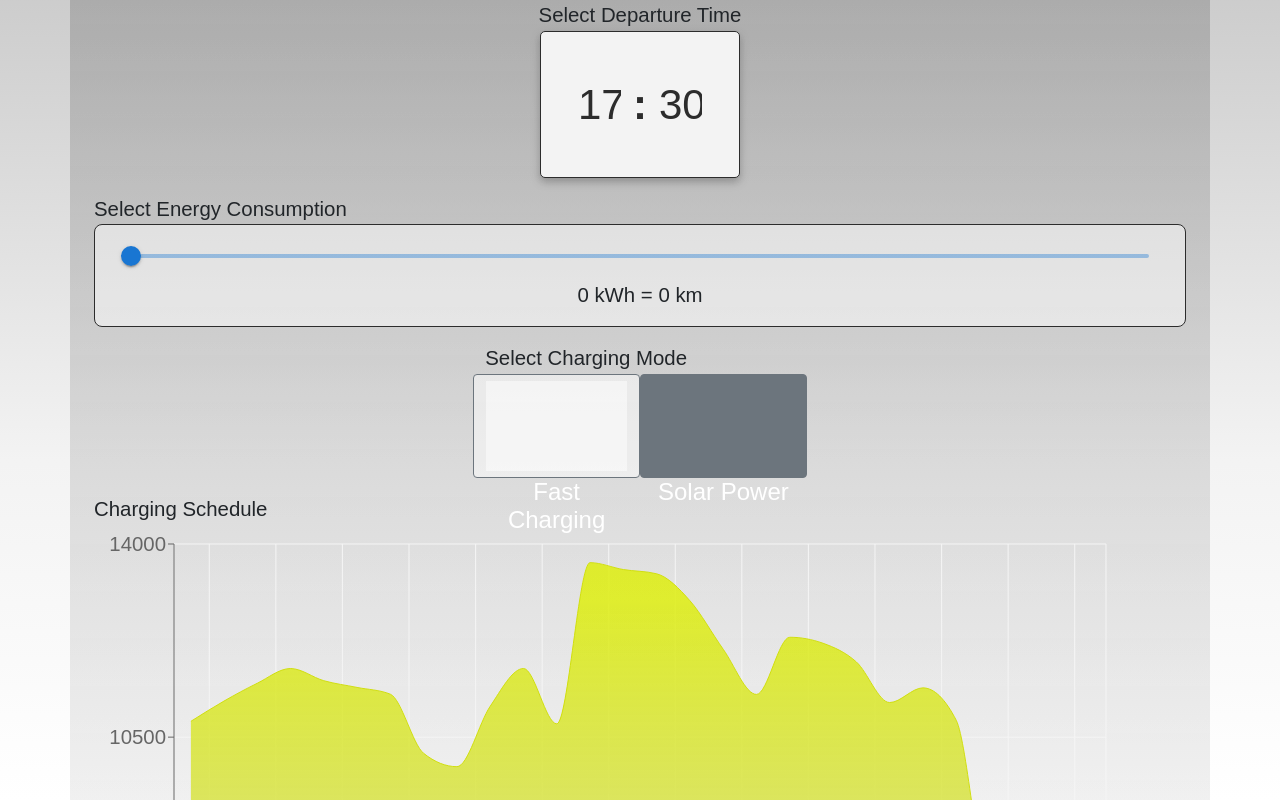
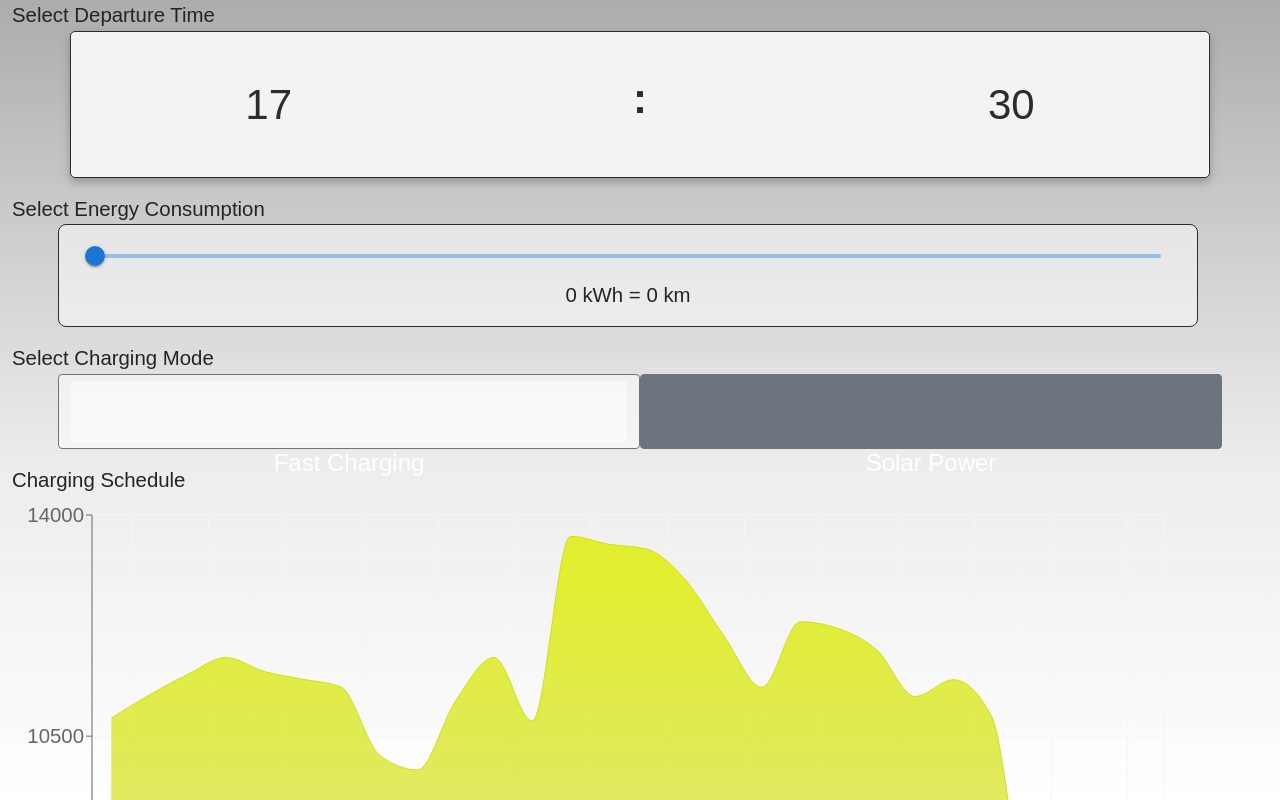
Before and after one commit to oltyx/design-project, a React (Create React App) app: page /schedule in a window 1280 px wide. Built offline with nearby package versions, Linux system fonts and the light colour scheme; some icons are missing; a web font is replaced by a local one.

Commit message:
fixed and cleanup css; index css; fixed feedback buttons

```diff
--- a/src/components/pages/Feedback.tsx
+++ b/src/components/pages/Feedback.tsx
@@ -55,7 +55,7 @@ export default function Feedback(props: FeedbackProps) {
                     <Button className="exitButton" onClick={handleClick}><BsX style={{height:"5vh", width: "5vh"}}/></Button>
                 </Col>
             </Row>
-            <Row className={"h-100 rowrow"}>
+            <Row style={{alignItems: "center", height: "100%"}}>
                 <Col>
                     <FormProvider {...form}>
                     <Form className={"feedbackForm"} onSubmit={form.handleSubmit(onSubmit)}>
--- a/src/components/pages/Schedule.tsx
+++ b/src/components/pages/Schedule.tsx
@@ -34,7 +34,7 @@ export default function Schedule() {
     const [emissions, setEmissions] = useState<number>(0);
 
     return(
-        <Container className="schedule">
+        <Container className="schedule" fluid={true}>
             <Row>
                 <Col>
                     Select Departure Time
--- a/src/components/pages/Start.tsx
+++ b/src/components/pages/Start.tsx
@@ -18,14 +18,14 @@ export default function Start({name, ...props}:StartProps) {
 
     return(
         <Container className={"startPage"} fluid={true}>
-            <Row >
+            <Row style={{marginTop: "2rem"}}>
                 <Col>
                     <h1 className={"responsiveTitle"}>
                         Hello, {name}!
                     </h1>
                 </Col>
             </Row>
-            <Row className={"carRow"}>
+            <Row className={"carRow"} style={{alignContent: "center", width: "100%", height: "100%"}}>
                 <Col>
                     <img className={"carStyle"}
                          src={EvCar}
--- a/src/components/widgets/TimeSelector.tsx
+++ b/src/components/widgets/TimeSelector.tsx
@@ -1,5 +1,5 @@
 import React, {MutableRefObject, useCallback, useEffect, useRef} from 'react';
-import { Input } from 'reactstrap';
+import { Col, Container, Input, Row } from 'reactstrap';
 
 import '../../styles/timeSelector.scss';
 
@@ -65,30 +65,27 @@ export default function TimeSelector({ hour, setHour, minutes, setMinutes, ...pr
 
     return (
 
-        <div className="time-picker">
-            <div className="hour">
-
-                {/* <div ref={hrUpRef} className="hr-up"/> */}
+        <Container className="time-picker">
+            <Row className="hour">
+                <Col>
                     <Input disabled
-                        //    ref={hourInputRef}
                         type="number"
                         className="hr"
                         value={hour}/>
-                {/* <div ref={hrDownRef} className="hr-down"/> */}
-            </div>
-
+                </Col>
+                <Col>
                 <div className="separator">:</div>
-
+                </Col>
+                <Col>
                 <div className="minute">
-                {/* <div ref={minUpRef} className="min-up"/> */}
                     <Input disabled
-                        //    ref={minutesInputRef}
                            type="number"
                            className="min"
                            value={minutes}/>
-                {/* <div ref={minDownRef} className="min-down"/> */}
                            </div>
-        </div>
+                </Col>
+            </Row>
+        </Container>
 
     );
 }
--- a/src/index.scss
+++ b/src/index.scss
@@ -15,11 +15,10 @@ code {
 }
 html, body, #app, #app>div, #root, .App {
   height: 100vh;
-  min-height: 100vh;
+  // min-height: 100vh;
   width: 100vw;
-  min-width: 100vw;
-  overflow-y: scroll;
-  overflow-x: hidden;
+  // min-width: 100vw;
+  overflow: hidden;
 }
 
 * {
--- a/src/styles/chargingSession.scss
+++ b/src/styles/chargingSession.scss
@@ -1,6 +1,12 @@
 @import "lightMode.scss";
 
 .chargingSession {
+    position: fixed;
+    overflow-y: scroll;
+    top: 0;
+    right: 0;
+    bottom: 0;
+    left: 0;
     height: 100%;
     min-width: 100%;
     width: 100%;
--- a/src/styles/feedback.scss
+++ b/src/styles/feedback.scss
@@ -1,21 +1,35 @@
 @import "lightMode.scss";
 
 .feedback {
-    height: 100%;
-    max-height: 100%;
+    position: fixed;
+    overflow-y: scroll;
+    top: 0;
+    right: 0;
+    bottom: 0;
+    left: 0;
+    // height: 100%;
+    // max-height: 100%;
     width: 100%;
     min-width: 100%;
     display: flex;
     align-items: center;
     background: $global_background_color;
     flex-direction: column;
-    justify-content: start;
+    // justify-content: start;
 
     .ratedButton {
         border: none !important;
         color: $feedback_vote;
         background: none !important;
         background-color: none !important;
+    }
+
+    .ratedButton:focus{
+        border: none !important;
+        color: $feedback_vote;
+        background: none !important;
+        background-color: none !important;
+        box-shadow: none !important;
     }
 
     .unratedButton {
@@ -25,12 +39,12 @@
         background: none !important;
     }
 
-    .commentsContainer {
-        display: flex;
-        flex-direction: column;
-        justify-content: space-between;
-        height: 100%;
-    }
+    // .commentsContainer {
+    //     display: flex;
+    //     flex-direction: column;
+    //     justify-content: space-between;
+    //     height: 100%;
+    // }
 
     .exitButton {
         border: none;
@@ -50,11 +64,6 @@
         background: none;
     }
 
-    .rowrow {
-        align-items: center;
-
-    }
-
 
 }
 
@@ -62,7 +71,7 @@
 
 .centerFlexbox {
     display: flex;
-    justify-content: center;
+    // justify-content: center;
     align-items: center;
     flex-direction: column;
 }
--- a/src/styles/lightMode.scss
+++ b/src/styles/lightMode.scss
@@ -46,6 +46,7 @@ h1, h2, h3, h4, h5, h6 {
     font-family: $family-font;
     height: 7vh;
     width: 12vh;
+    margin-bottom: 1rem;
     // margin-top: 100%;
 
 
--- a/src/styles/schedule.scss
+++ b/src/styles/schedule.scss
@@ -1,16 +1,21 @@
 @import "lightMode.scss";
 
 .schedule {
-    min-height: 100%;
+    position: fixed;
+    overflow-y: scroll;
+    top: 0;
+    right: 0;
+    bottom: 0;
+    left: 0;
+    // min-height: 100%;
     // max-height: 100%;
     width: 100%;
     // min-width: 100%;
     display: flex;
-    align-items: center;
+    // align-items: center;
     background: $global_background_color;
     flex-direction: column;
-    justify-content: center;
-    overflow-y: scroll;
+    // justify-content: center;
 
     .energyRow {
         width: 100%;
--- a/src/styles/start.scss
+++ b/src/styles/start.scss
@@ -1,6 +1,12 @@
 @import "lightMode.scss";
 
 .startPage {
+  position: fixed;
+  overflow-y: scroll;
+  top: 0;
+  right: 0;
+  bottom: 0;
+  left: 0;
   display: flex;
   height: 100%;
   min-width: 100%;
@@ -8,19 +14,19 @@
   background: $global_background_color;
   flex-direction: column;
 
-  .carRow {
-    display: flex;
-    height: 100%;
-    width: 100%;
-    justify-content: center;
-    align-items: center;
-    flex-direction: column;
+  // .carRow {
+  //   display: flex;
+  //   height: 100%;
+  //   width: 100%;
+  //   justify-content: center;
+  //   align-items: center;
+  //   flex-direction: column;
 
-    .carStyle {
-      width: 100%;
-      height: 100%;
-    }
-  }
+  //   .carStyle {
+  //     width: 100%;
+  //     height: 100%;
+  //   }
+  // }
 
   .startRow3 {
     display: flex;
```
Lines whose indentation alone changed are shown as unchanged.
